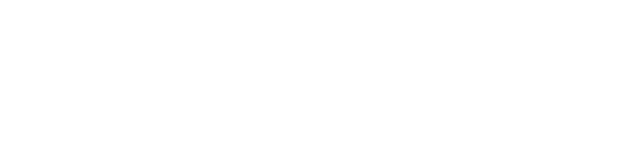
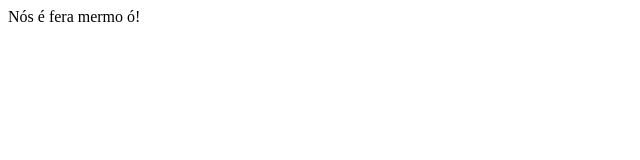
Before and after one commit to lourisvaljunior/teste, a plain HTML site: page index.html in a window 1280 px wide. Shown: the whole page, without its empty margins (0-640 px from the left). Drawn offline with Linux system fonts and the light colour scheme.

Commit message:
index 1.0

```diff
--- a/index.html
+++ b/index.html
@@ -7,6 +7,6 @@
     <title>Document</title>
 </head>
 <body>
-
+    Nós é fera mermo ó!
 </body>
 </html>
```
